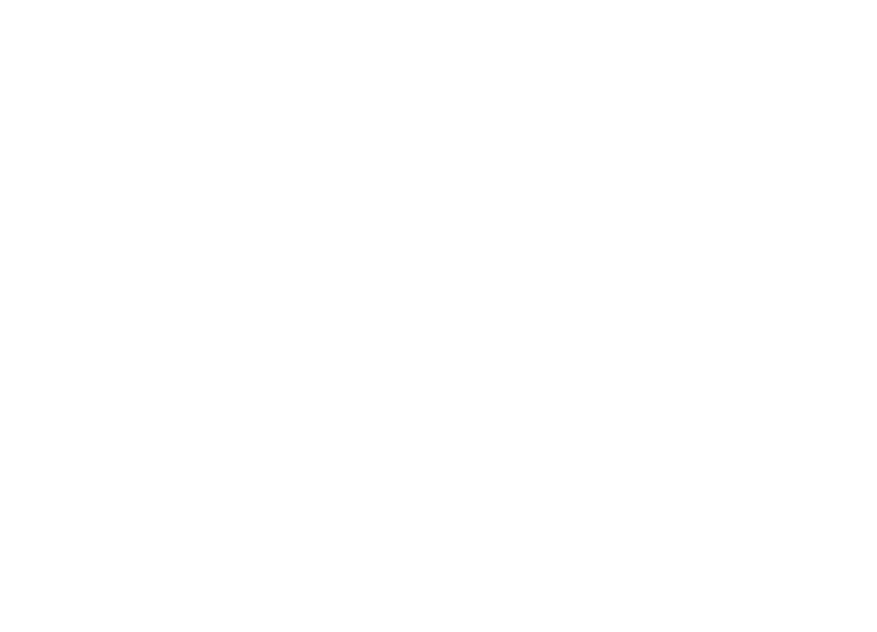
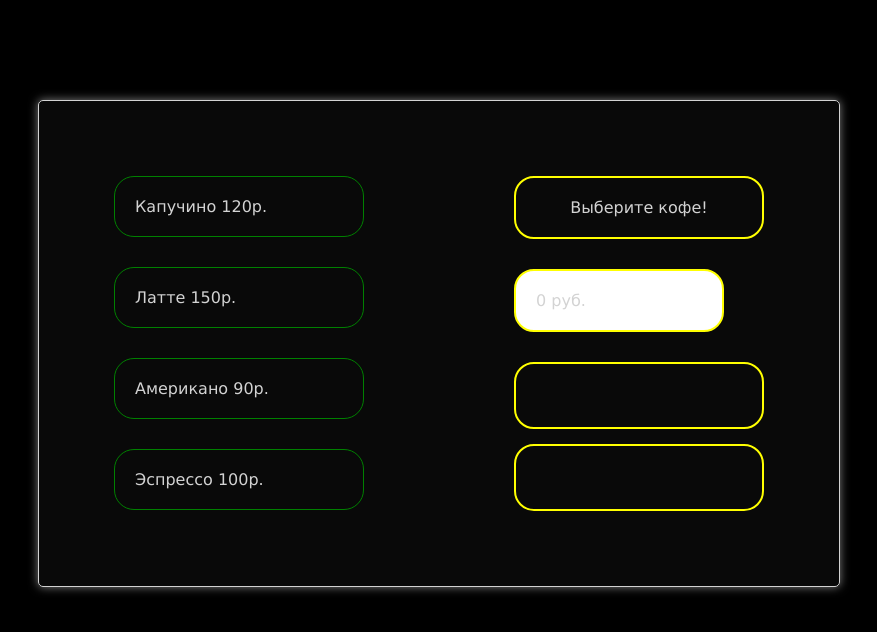
Before and after one commit to Allekksa/CoffeeMachine, a plain HTML site: page index.html in a window 1280 px wide. Shown: the whole page, without its empty margins (201-1078 px from the left). Drawn offline with Linux system fonts and the light colour scheme.

Commit message:
сверстала пробную версию без картинок, на флексах

```diff
--- a/index.html
+++ b/index.html
@@ -5,10 +5,42 @@
     <meta http-equiv="X-UA-Compatible" content="IE=edge">
     <meta name="viewport" content="width=device-width, initial-scale=1.0">
     <title>Coffee machine</title>
+    <link rel="stylesheet" href="style.css">
+
 </head>
 <body>
     <div class="wrapper">
+            <div class="left">
+                <div class="coffee-items">
+                    <div class="coffee-item">
+                        <span>Капучино 120р.</span>
+                    </div>
+                    <div class="coffee-item">
+                        <span>Латте 150р.</span>
+                    </div>
+                    <div class="coffee-item">
+                        <span>Американо 90р.</span>
+                    </div>
+                    <div class="coffee-item">
+                        <span>Эспрессо 100р.</span>
+                    </div>
+                </div>
+            </div>
+            <div class="right">
+                <div class="status-bar">
+                    <span>Выберите кофе!</span>
+                </div>
+                <div class="money-status">
+                    <input class="money-input" type="text" value="0 руб.">
+                </div>
+                <div class="put-money">
 
+                </div>
+                <div class="change">
+
+                </div>
+            </div>
     </div>
+    <script src="script.js"></script>
 </body>
 </html>
--- a/script.js
+++ b/script.js
@@ -0,0 +1,3 @@
+"use strict";
+const log = console.log;
+log("скрипт подключен")
--- a/style.css
+++ b/style.css
@@ -0,0 +1,97 @@
+body, html {
+    margin: 0;
+    font-family:Verdana, Geneva, Tahoma, sans-serif;
+    font-size: 1rem;
+    color: lightgrey;
+    background-color: black;
+
+
+}
+
+.wrapper{
+    display: flex;
+    margin: 100px auto 0;
+    max-width: 800px;
+    border: 1px solid lightgrey;
+    border-radius: 5px;
+    box-shadow: 0 0 10px rgba(255,255,255,0.5);
+
+    background-color: rgba(19,19,19,0.5);
+
+}
+.coffee-items{
+    display: flex;
+    flex-direction: column;
+    justify-content:space-between;
+}
+.coffee-item{
+    min-width: 20%;
+    border: 1px solid green;
+    border-radius: 20px;
+    padding: 20px;
+    margin: 15px;
+}
+.coffee-item:hover{
+    background-color: lightgrey;
+    box-shadow: 0 0 20px rgba(255,255,255,0.5);
+    color: black;
+}
+
+.left{
+    padding: 60px;
+    flex: 1;
+}
+
+.right{
+    padding: 60px;
+    flex: 1;
+}
+.status-bar{
+    min-width: 20%;
+    padding: 20px;
+    margin: 15px;
+    text-align: center;
+    border: 2px solid yellow;
+    border-radius: 20px;
+
+}
+.money-input{
+    min-width: 20%;
+    width: 75%;
+    margin: 15px;
+    padding: 20px;
+    border-radius: 20px;
+    border: 2px solid yellow;
+    font-family:Verdana, Geneva, Tahoma, sans-serif;
+    font-size: 1rem;
+    color: lightgrey;
+    box-sizing: border-box;
+}
+
+.change, .put-money{
+    min-width: 20%;
+    height: 63px;
+    margin: 15px;
+    border: 2px solid yellow;
+    border-radius: 20px;
+
+}
+@media screen and (max-width: 504px){
+    .wrapper{
+        flex-direction: column-reverse;
+    }
+    .left, .right{
+        padding: 40px;
+
+
+    }
+
+}
+@media screen and (min-width: 500px) and  (max-width: 760px){
+    .left, .right{
+        padding: 20px;
+
+
+    }
+
+}
```
